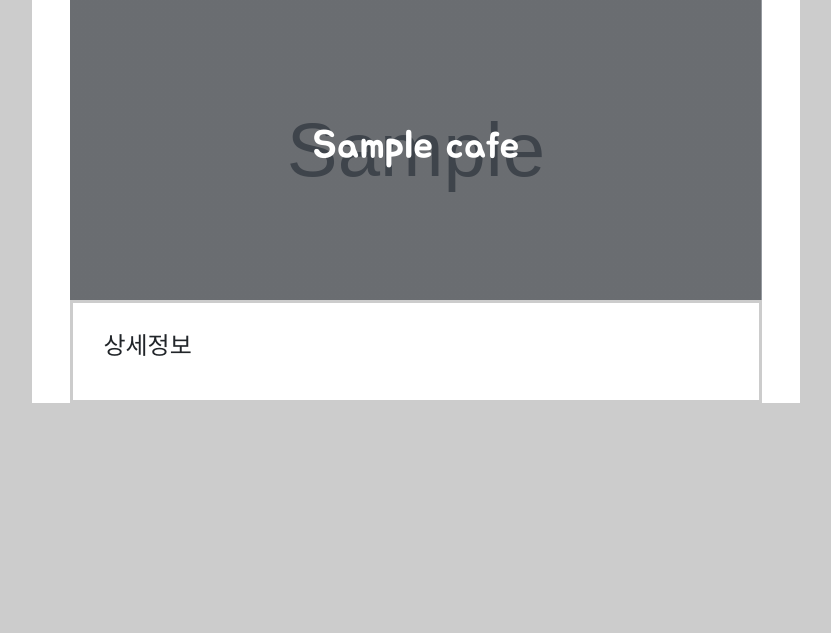
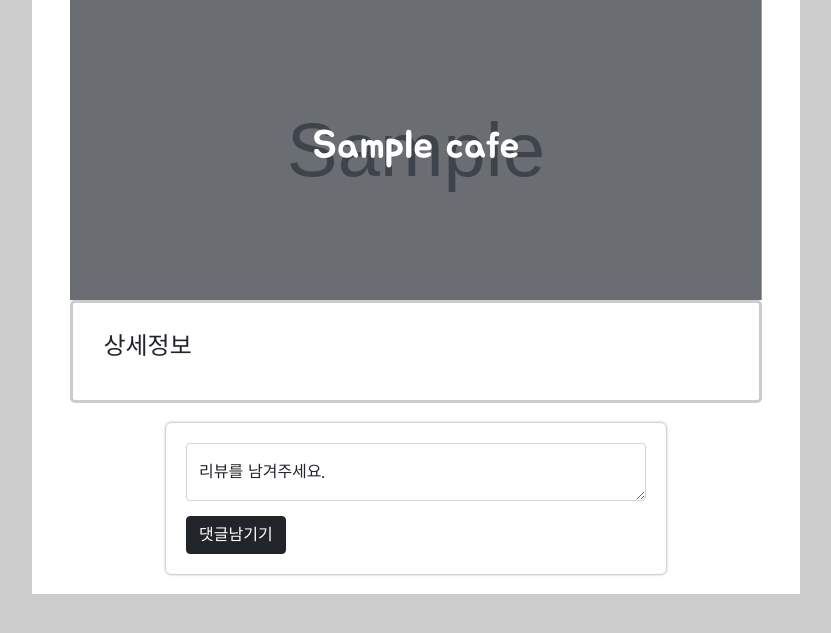
Before and after one commit to jangkyoungtae/pracproject, a Flask app: template templates/detail.html in a window 1280 px wide. Shown: the top 633 px of the page, without its empty margins (224-1055 px from the left). Run offline with Flask 2, Linux system fonts and the light colour scheme; the template is opened without the code that fills it: most values are stand-ins (such as "Sample title", 1, 10 or a date in 2020); grey boxes marked "Sample" are stand-in pictures.

Commit message:
댓글창

```diff
--- a/templates/detail.html
+++ b/templates/detail.html
@@ -51,6 +51,18 @@
             align-items: flex-start;
             padding: 30px;
             border: #cccccc 3px solid;
+            border-radius: 5px;
+        }
+        .mypost {
+            width: 500px;
+            margin: 20px auto 0 auto;
+            box-shadow: 0px 0px 3px 0px gray;
+            padding: 20px;
+            margin-bottom: 20px;
+            border-radius:5px;
+        }
+        .mybtns {
+            margin: 15px 0 0 0;
         }
     </style>
     <script>
@@ -92,7 +104,15 @@
             </h4>
         </div>
         <div>
-
+            <div class="mypost">
+                <div class="form-floating">
+                    <textarea class="form-control" placeholder="Leave a comment here" id="floatingTextarea"></textarea>
+                    <label for="floatingTextarea">리뷰를 남겨주세요.</label>
+                </div>
+                <div class="mybtns">
+                    <button type="button" class="btn btn-dark">댓글남기기</button>
+                </div>
+            </div>
         </div>
     </div>
 </body>
```
